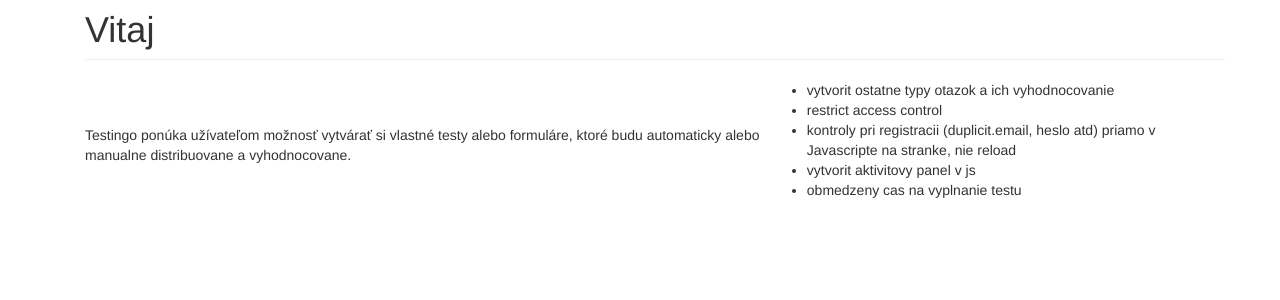
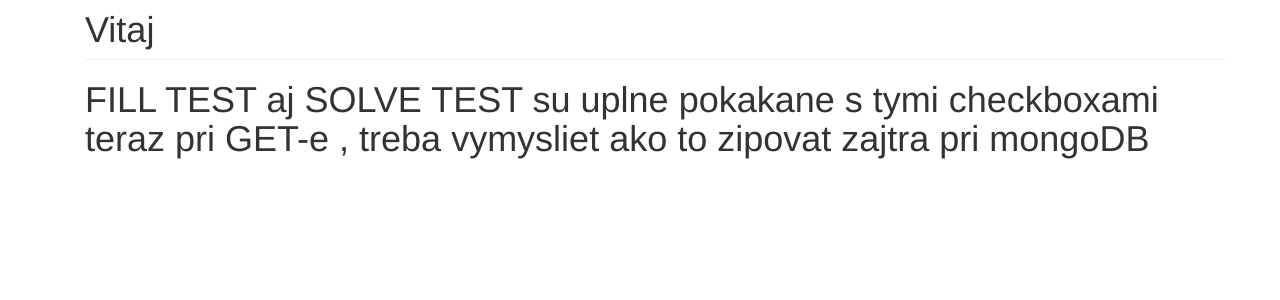
Before and after one commit to tmvst/testingo, a Python web app: template project/templates/home.mako in a window 1280 px wide. Shown: the part 60-360 px from the top of the page. Run offline with Mako, Linux system fonts and the light colour scheme; the template is opened without the code that fills it, so the values that code supplies are empty; some libraries are stand-ins or nearby versions.

Commit message:
uz ani neviem mozno len ten home

```diff
--- a/project/templates/filled_test.mako
+++ b/project/templates/filled_test.mako
@@ -16,6 +16,7 @@
                     <span> Test neobsahuje žiadne otázky a ani odpovede </span>
             % else:
                 % for question in questions_and_answers:
+                    % if question[0].qtype == 'S':
                         <div class="panel">
                         <div class="panel-heading">
 
@@ -52,6 +53,8 @@
                         % endif
 
                         </div>
+                    % endif
+
                 % endfor
             % endif
         </div>
--- a/project/templates/home.mako
+++ b/project/templates/home.mako
@@ -1,19 +1,10 @@
 <%inherit file="default.mako" />
 <%block name="title">Úvodná stránka</%block>
 <%block name="page_content">
-<div class="page-header">
-	<h1>Vitaj</h1>
-</div>
-<table>
-<tr>
-    <td>Testingo ponúka užívateľom možnosť vytvárať si vlastné testy alebo formuláre, ktoré budu automaticky alebo manualne
-    distribuovane a vyhodnocovane.</td>
-    <td><ul>
-    <li>vytvorit ostatne typy otazok a ich vyhodnocovanie</li>
-    <li>restrict access control</li>
-    <li>kontroly pri registracii (duplicit.email, heslo atd) priamo v Javascripte na stranke, nie reload</li>
-    <li>vytvorit aktivitovy panel v js</li>
-    <li>obmedzeny cas na vyplnanie testu</li>
-</ul></td></tr>
-</table>
+    <div class="page-header">
+        <h1>Vitaj</h1>
+    </div>
+
+    <h1>FILL TEST aj SOLVE TEST su uplne pokakane s tymi checkboxami teraz pri GET-e , treba vymysliet
+        ako to zipovat zajtra pri mongoDB</h1>
 </%block>
--- a/project/templates/solved_test.mako
+++ b/project/templates/solved_test.mako
@@ -16,6 +16,8 @@
                     <span> Test neobsahuje žiadne otázky a ani odpovede </span>
             % else:
                 % for question in questions_and_answers:
+                % if question[0].qtype == 'S':
+
                         <div class="panel">
                             <div class="panel-heading">
                             	<a href="${request.route_path('showquestion',test_id=incomplete_test.test.id, question_id=question[0].id)}" method="GET">
@@ -52,6 +54,41 @@
                             	% endif
 
                         </div>
+                       % endif
+                 % elfif question[0].qtype == 'C':
+
+                        <div class="panel">
+                            <div class="panel-heading">
+                            	<a href="${request.route_path('showquestion',test_id=incomplete_test.test.id, question_id=question[0].id)}" method="GET">
+
+                                	% if question[1].correct == 1:
+                                	<h3 class="panel-title">Otázka č.${question[0].number}
+
+                                  </h3>
+                                  %else:
+                                  <h3 class="panel-title">Otázka č.${question[0].number}
+
+                                  </h3>
+                                	%endif
+                                </a>
+                        	</div>
+                            <p><strong>Znenie otázky <br></strong>${question[0].text}</p>
+                            	% if question[1].correct == 1:
+                                    <p class="text-success">
+                                    <strong>Správna odpoveď uźívateľa:</strong>
+                                        ${question[1].text} <br>
+                                    </p>
+
+                                %else:
+                                    <p class="text-danger">
+                                    <strong>Nesprávna odpoveď uźívateľa:</strong>
+                                        ${question[1].text} <br>
+                                    </p>
+
+                            	% endif
+
+                        </div>
+                       % endif
                 % endfor
             % endif
         </div>
```
Lines whose indentation alone changed are shown as unchanged.
